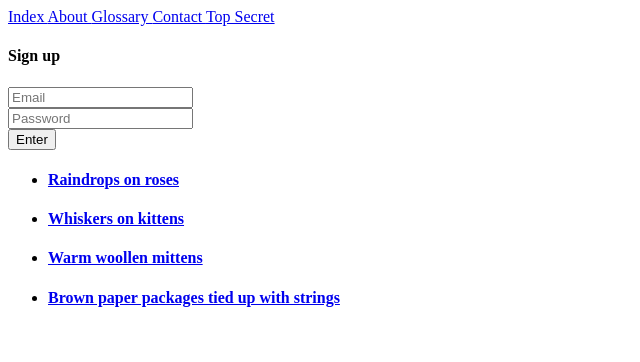
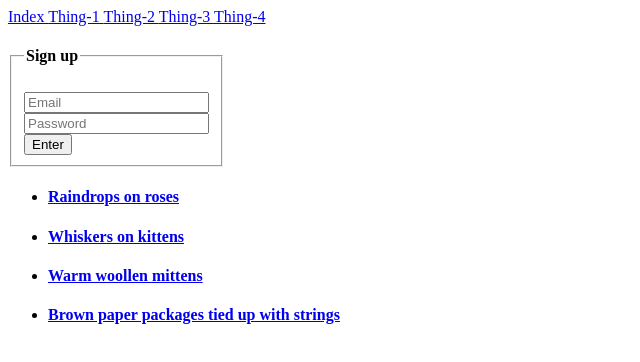
Before and after one commit to elisastefanelli/exercicio-html, a plain HTML site: page index.html in a window 1280 px wide. Shown: the whole page, without its empty margins (0-640 px from the left). Drawn offline with Linux system fonts and the light colour scheme.

Commit message:
refactor

```diff
--- a/index.html
+++ b/index.html
@@ -1,18 +1,31 @@
 <!DOCTYPE html>
-<html>
+<html lang="en">
+  <head>
+    <meta charset="UTF-8" />
+    <meta http-equiv="X-UA-Compatible" content="IE=edge" />
+    <meta name="viewport" content="width=device-width, initial-scale=1.0" />
+    <title>Elisa's Favourites</title>
+  </head>
   <body>
     <a href="/index.html"> Index </a>
-    <a href="/about.html"> About </a>
-    <a href="/glossary.html"> Glossary </a>
-    <a href="/contact.html"> Contact </a>
-    <a href="/top-secret.html"> Top Secret </a>
+    <a href="/thing-1.html"> Thing-1 </a>
+    <a href="/thing-2.html"> Thing-2 </a>
+    <a href="/thing-3.html"> Thing-3 </a>
+    <a href="/thing-4.html"> Thing-4 </a>
     <br />
+    <form>
+      <fieldset style="width: 0px">
+        <legend>
           <h4>Sign up</h4>
+        </legend>
+
         <input type="text" placeholder="Email" />
         <br />
         <input type="password" placeholder="Password" />
         <br />
         <button type="submit">Enter</button>
+      </fieldset>
+    </form>
     <ul>
       <li>
         <a href="/about.html"><h4>Raindrops on roses</h4></a>
```
Also changed, not shown: thing-1.html (renamed from about.html, +4 -4 lines), thing-2.html (renamed from contact.html, +4 -4 lines), thing-3.html (renamed from glossary.html, +4 -4 lines), thing-4.html (renamed from top-secret.html, +4 -4 lines). Lines whose indentation alone changed are shown as unchanged.
